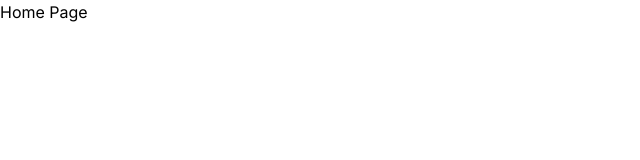
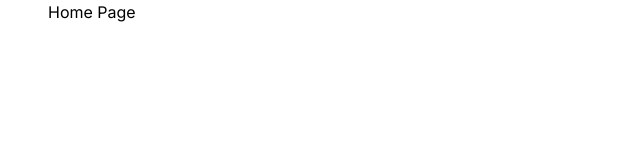
Before and after one commit to skabanets/snippets, a Next.js app: page / in a window 1280 px wide. Shown: the top 160 px of the page, without its empty margins (0-640 px from the left). Built offline with nearby package versions, Linux system fonts and the light colour scheme.

Commit message:
Add container to layout

```diff
--- a/src/app/layout.tsx
+++ b/src/app/layout.tsx
@@ -16,7 +16,9 @@ export default function RootLayout({
 }>) {
   return (
     <html lang="en">
-      <body className={inter.className}>{children}</body>
+      <body className={inter.className}>
+        <div className="container mx-auto px-12">{children}</div>
+      </body>
     </html>
   );
 }
```
